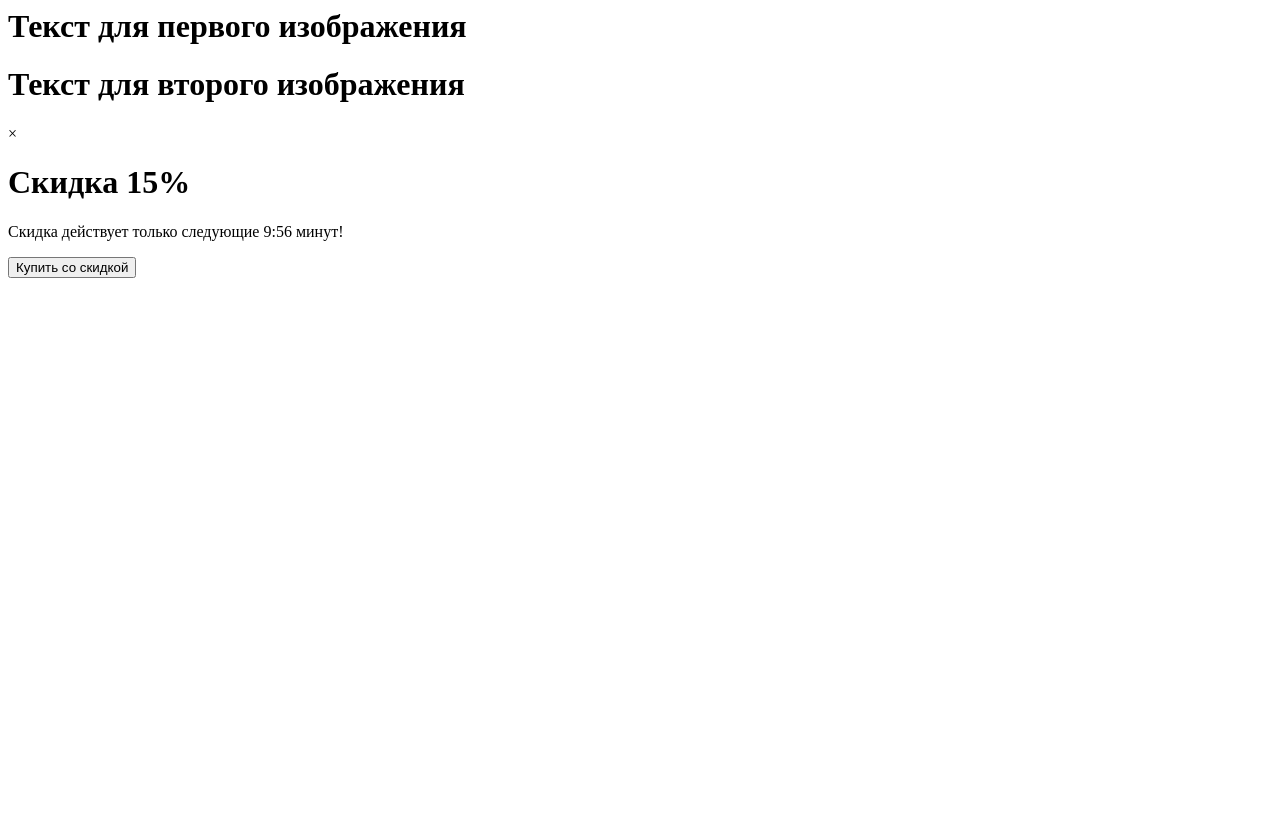
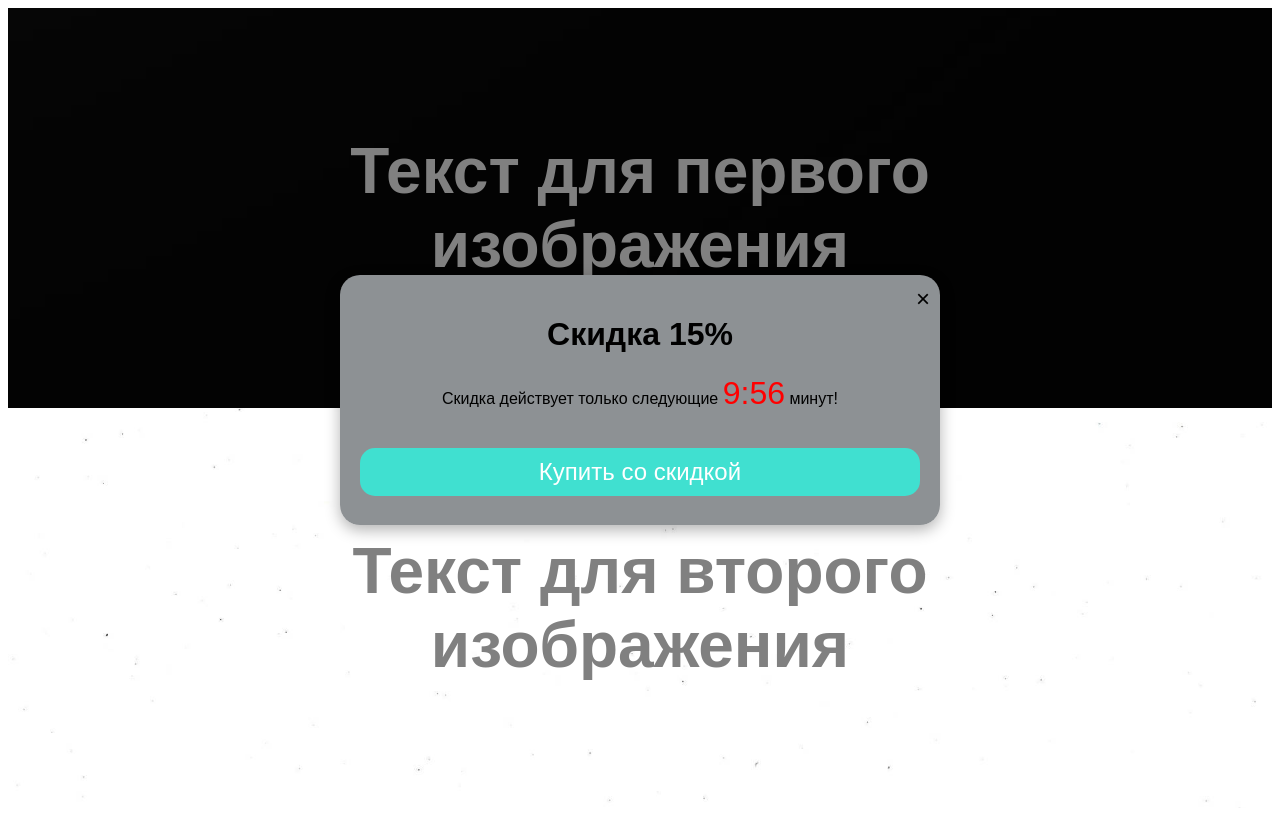
Before and after one commit to gedenist/Gamification_website, a plain HTML site: page index.html in a window 1280 px wide. Drawn offline with Linux system fonts and the light colour scheme.

Commit message:
Add files via upload

```diff
--- a/index.html
+++ b/index.html
@@ -1,5 +1,13 @@
+<!DOCTYPE html>
+<html lang="en">
+<head>
+    <meta charset="UTF-8">
+    <meta http-equiv="X-UA-Compatible" content="IE=edge">
+    <meta name="viewport" content="width=device-width, initial-scale=1.0">
+    <title>Таймер скидки</title>
+    <link rel="stylesheet" href="styles.css">
+</head>
 <body>
-    <!-- Раздел с фоновыми изображениями -->
     <div class="background-section">
         <div class="background-image image1">
             <div class="text-overlay">
@@ -19,9 +27,16 @@
             <span class="close" id="closePopup">&times;</span>
             <h1>Скидка 15%</h1>
             <p>Скидка действует только следующие <span id="timer"></span> минут!</p>
+
             <button id="buyButton">Купить со скидкой</button>
         </div>
     </div>
 
+    <!-- Закрепленный таймер -->
+    <div id="stickyTimer" class="sticky-timer">
+        <p>Скидка истекает через <span id="stickyTimerDisplay"></span> минут!</p>
+    </div>
+
     <script src="script.js"></script>
 </body>
+</html>
--- a/script.js
+++ b/script.js
@@ -1,15 +1,45 @@
-// Установите продолжительность скидки (в секундах)
+// Таймер для скидки
 let discountDuration = 10 * 60; // 10 минут
 
-// Функция для обновления таймера
+// Показать всплывающее окно с анимацией
+function showPopup() {
+    let popup = document.getElementById('discountPopup');
+    popup.style.display = 'block';
+    setTimeout(function() {
+        popup.classList.add('active'); // Запускаем анимацию
+    }, 10);
+}
+
+// Закрыть всплывающее окно и сохранить таймер закрепленным внизу страницы
+document.getElementById('closePopup').onclick = function() {
+    let popup = document.getElementById('discountPopup');
+    popup.classList.remove('active');
+    setTimeout(function() {
+        popup.style.display = 'none';
+    }, 1000);
+
+    // Показать таймер внизу страницы
+    document.getElementById('stickyTimer').style.display = 'block';
+};
+
+// Открытие всплывающего окна при нажатии на закрепленный таймер
+document.getElementById('stickyTimer').onclick = function() {
+    document.getElementById('stickyTimer').style.display = 'none'; // Скрыть нижний таймер
+    showPopup(); // Показать всплывающее окно
+};
+
+// Обновляем таймер
 function updateTimer() {
     let minutes = Math.floor(discountDuration / 60);
     let seconds = discountDuration % 60;
     seconds = seconds < 10 ? '0' + seconds : seconds;
+
+    // Обновляем оба таймера (во всплывающем окне и внизу страницы)
     document.getElementById('timer').textContent = `${minutes}:${seconds}`;
+    document.getElementById('stickyTimerDisplay').textContent = `${minutes}:${seconds}`;
+
     discountDuration--;
 
-    // Если время истекло
     if (discountDuration < 0) {
         clearInterval(timerInterval);
         document.getElementById('buyButton').disabled = true;
@@ -19,3 +49,13 @@ function updateTimer() {
 
 // Запуск таймера при загрузке страницы
 let timerInterval = setInterval(updateTimer, 1000);
+
+// Покажем всплывающее окно сразу при загрузке страницы
+window.onload = function() {
+    showPopup();
+};
+
+// Кнопка "Купить со скидкой" с переходом на другую страницу
+document.getElementById('buyButton').onclick = function() {
+    window.open('https://static.wikia.nocookie.net/russia/images/f/fe/Kartinkijane.ru-73891.jpg/revision/latest/scale-to-width-down/1000?cb=20151115113123&path-prefix=ru', '_blank');
+};
--- a/styles.css
+++ b/styles.css
@@ -1,7 +1,69 @@
-.discount {
+/* Общий стиль для фоновых изображений */
+.background-section {
+    display: flex;
+    flex-direction: column;
+    justify-content: center;
+    align-items: center;
+    height: 100vh;
+    overflow: hidden;
+}
+
+.background-image {
+    position: relative;
+    width: 100%;
+    height: 50vh;
+    background-size: cover;
+    background-position: center;
+}
+
+.image1 {
+    background-image: url('plainblack.jpeg'); /* Фон для первого изображения */
+}
+
+.image2 {
+    background-image: url('plainwhite.jpeg'); /* Фон для второго изображения */
+}
+
+.text-overlay {
+    position: absolute;
+    top: 50%;
+    left: 50%;
+    transform: translate(-50%, -50%);
+    color: grey;
     text-align: center;
-    font-family: Arial, sans-serif;
-    margin-top: 50px;
+    font-family: 'Arial', sans-serif;
+    font-size: 2rem;
+}
+
+/* Стиль для всплывающего окна */
+.popup {
+    display: none;
+    position: fixed;
+    z-index: 1000;
+    left: 50%;
+    top: 100%;
+    transform: translate(-50%, 100%);
+    width: 600px;
+    height: 250px;
+    background-image: url('./plaingrey.jpeg'); /* Фон для всплывающего окна */
+    background-size: cover;
+    border-radius: 20px;
+    box-shadow: 0 5px 15px rgba(0, 0, 0, 0.3);
+    transition: top 1s ease;
+}
+
+.popup-content {
+    padding: 20px;
+    text-align: center;
+    font-family: 'Arial', sans-serif;
+}
+
+.close {
+    position: absolute;
+    top: 10px;
+    right: 10px;
+    font-size: 24px;
+    cursor: pointer;
 }
 
 #timer {
@@ -10,16 +72,49 @@
 }
 
 #buyButton {
-    background-color: green;
+    background-color: #40E0D0; /* Бирюзовый цвет */
     color: white;
     font-size: 1.5rem;
     padding: 10px;
     border: none;
+    border-radius: 15px; /* Закругленные углы кнопки */
     cursor: pointer;
     margin-top: 20px;
+    width: 100%;
 }
 
 #buyButton:disabled {
     background-color: grey;
     cursor: not-allowed;
 }
+
+/* Плавная анимация для всплывающего окна */
+.popup.active {
+    top: 50%;
+    transform: translate(-50%, -50%);
+}
+
+/* Стиль для закрепленного таймера внизу страницы */
+.sticky-timer {
+    display: none;
+    position: fixed;
+    bottom: 0;
+    left: calc(50% - 400px); /* Смещение на 400 пикселей влево от центра */
+    width: 300px;
+    height: 125px;
+    background-image: url('./closedtimer.jpeg'); /* Фон для закрепленного таймера */
+    background-size: cover;
+    border-radius: 15px;
+    box-shadow: 0 5px 15px rgba(0, 0, 0, 0.3);
+    text-align: center;
+    font-family: 'Arial', sans-serif;
+    font-size: 1.2rem;
+    padding: 20px;
+    z-index: 999;
+    cursor: pointer;
+}
+
+#stickyTimerDisplay {
+    font-size: 1.8rem;
+    color: red;
+}
```
Also changed, not shown: closedtimer.jpeg (added), plaingrey.jpeg (added).
